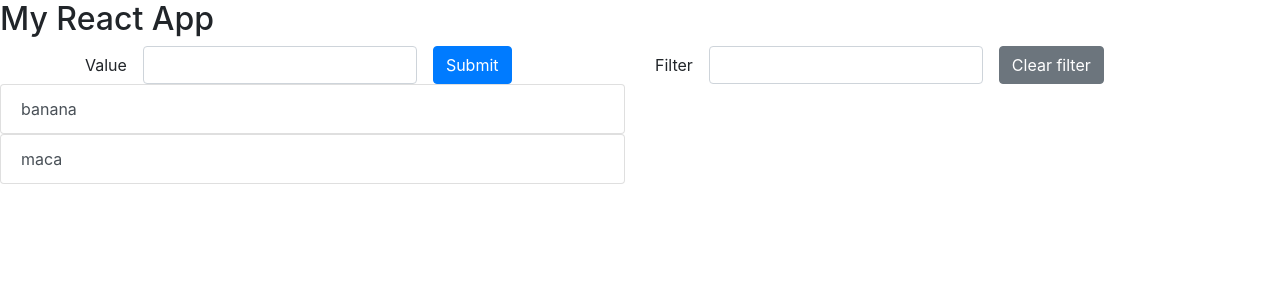
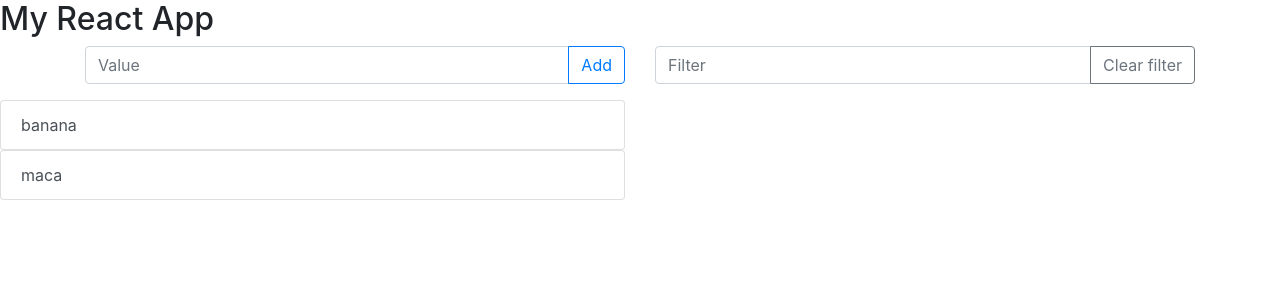
Before and after one commit to EduardoCavichioli/react-simple-app, a React (Create React App) app in the folder list-items/: page / in a window 1280 px wide. Shown: the top 300 px of the page. Built offline with nearby package versions, Linux system fonts and the light colour scheme.

Commit message:
button changes

```diff
--- a/list-items/src/components/App.js
+++ b/list-items/src/components/App.js
@@ -36,7 +36,9 @@ class App extends Component {
     let { listOfItems, filterValue } = this.state;
     return (
       <div className="App">
-        <h2>My React App</h2>
+        <div>
+          <h2>My React App</h2>
+        </div>
         <div className="container">
           <div className="row">
             <div className="col-md-6">
--- a/list-items/src/components/FilterInput/FilterInput.js
+++ b/list-items/src/components/FilterInput/FilterInput.js
@@ -24,14 +24,19 @@ class FilterInput extends Component {
   render() {
     let { filter } = this.state;
     return (
-      <div>
-        <form className="form-inline">
-          <div className="form-group">
-            <label htmlFor="my-filter-value">Filter</label>
-            <input type="text" className="form-control mx-sm-3" id="my-filter-value" value={filter} onChange={this.handleFilterChange}/>
-          </div>
-          <button className="btn btn-secondary" onClick={this.handleClearFilter}>Clear filter</button>
-        </form>
+      <div className="input-group mb-3">
+        <input
+          type="text"
+          className="form-control"
+          value={filter}
+          onChange={this.handleFilterChange}
+          placeholder="Filter"
+          aria-label="filter"
+          aria-describedby="filter-value"
+          />
+        <div className="input-group-append">
+          <button className="btn btn-outline-secondary" onClick={this.handleClearFilter}>Clear filter</button>
+        </div>
       </div>
     )
   }
--- a/list-items/src/components/InputForm/InputForm.js
+++ b/list-items/src/components/InputForm/InputForm.js
@@ -23,19 +23,20 @@ class InputForm extends Component {
     let { value } = this.state;
     return (
       <div>
-        <form className="form-inline" onSubmit={this.handleSubmit}>
-          <div className="form-group">
-            <label htmlFor="my-input-value">Value</label>
-            <input
-              type="text"
-              className="form-control mx-sm-3"
-              id="my-input-value"
-              onChange={this.handleInputChange}
-              value={value}
-              />
+        <div className="input-group mb-3">
+          <input
+            type="text"
+            className="form-control"
+            onChange={this.handleInputChange}
+            value={value}
+            placeholder="Value"
+            aria-label="value"
+            aria-describedby="value-input"
+            />
+          <div className="input-group-append">
+            <button className="btn btn-outline-primary" onClick={this.handleSubmit}>Add</button>
           </div>
-          <button className="btn btn-primary" type="submit">Submit</button>
-        </form>
+        </div>
       </div>
     )
   }
```
